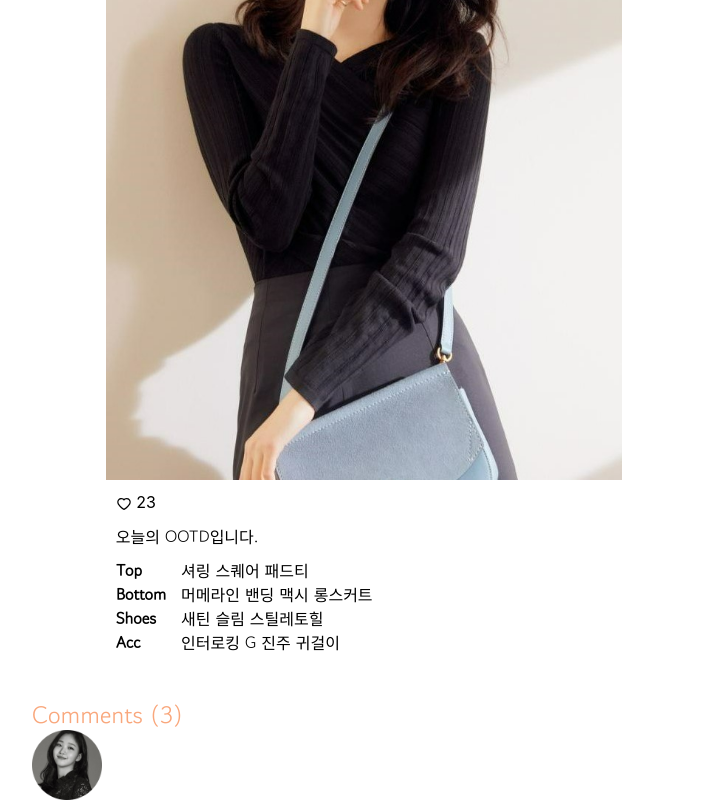
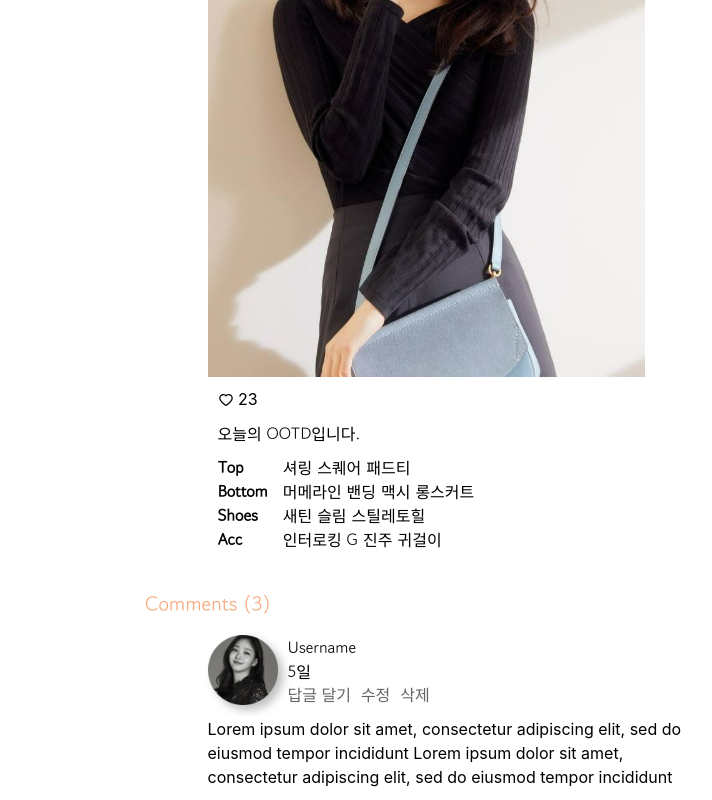
Before and after one commit to KimSeongKyu/mabcci, a React (Create React App) app in the folder frontend/mabcci/: page /OOTDDetail/1/1 in a window 1280 px wide. Shown: the part 316-1116 px from the top of the page, without its empty margins (239-951 px from the left). Built offline with nearby package versions, Linux system fonts and the light colour scheme; a web font is replaced by a local one.

Commit message:
[S05P13C107-37] [FE-seongaeee] feat: OOTD 상세 조회 업데이트 이벤트 추가

```diff
--- a/frontend/mabcci/src/Components/Pages/ServicePage/OOTD/OOTDDetail/OOTDBottom.js
+++ b/frontend/mabcci/src/Components/Pages/ServicePage/OOTD/OOTDDetail/OOTDBottom.js
@@ -5,10 +5,28 @@ const OOTDBottom = () => {
   return (
     <footer className="detail-bottom">
       <div className="detail-comments-title">
-        <h4>Comments (3)</h4>
+        <h5>Comments (3)</h5>
       </div>
       <div className="detail-comments">
-        <img src={userphoto} alt="UserImage" width="70" />
+        <div className="detail-comment">
+          <div className="detail-comment-info">
+            <div className="detail-comment-info-photo">
+              <img src={userphoto} alt="UserImage" width="70" />
+            </div>
+            <div className="detail-comment-info-content">
+              <p>Username</p>
+              <p>5일</p>
+              <button type="button">답글 달기</button>
+              <button type="button">수정</button>
+              <button type="button">삭제</button>
+            </div>
+          </div>
+          <div className="detail-comment-content">
+            Lorem ipsum dolor sit amet, consectetur adipiscing elit, sed do
+            eiusmod tempor incididunt Lorem ipsum dolor sit amet, consectetur
+            adipiscing elit, sed do eiusmod tempor incididunt
+          </div>
+        </div>
       </div>
     </footer>
   );
--- a/frontend/mabcci/src/Components/Pages/ServicePage/OOTD/OOTDDetail/OOTDDetail.css
+++ b/frontend/mabcci/src/Components/Pages/ServicePage/OOTD/OOTDDetail/OOTDDetail.css
@@ -1,3 +1,7 @@
+.detail-container {
+  padding-left: 10%;
+}
+
 .detail-header {
   text-align: left;
   margin-left: 10px;
@@ -36,13 +40,13 @@
   height: auto;
   position: relative;
   left: 10%;
-  right: 10%;
+  width: 100%;
 }
 
 .detail-ootd {
   position: relative;
   left: 10%;
-  right: 10%;
+  width: 100%;
 }
 
 .detail-ootd-like {
@@ -74,8 +78,44 @@
   margin-top: 5%;
 }
 
-.detail-comments-title > h4 {
+.detail-comments-title > h5 {
   color: var(--main-color-1);
+  margin-bottom: 3%;
+}
+
+.detail-comments {
+  position: relative;
+  margin-left: 10%;
+  margin-right: 10%;
+}
+
+.detail-comment {
+  display: flex;
+  flex-direction: column;
+}
+
+.detail-comment-info {
+  display: flex;
+  flex-direction: row;
+  margin-bottom: 2%;
+}
+
+.detail-comment-info-photo {
+  margin-right: 2%;
+  filter: drop-shadow(5px 5px 4px rgba(0, 0, 0, 0.25));
+}
+
+.detail-comment-info-content > button {
+  margin-right: 10px;
+  background-color: var(--main-color-4);
+  cursor: pointer;
+  opacity: 0.6;
+  transition: 0.3s;
+}
+
+.detail-comment-info-content > button:hover {
+  color: var(--main-color-1);
+  opacity: 1;
 }
 
 @media screen and (min-width: 576px) {
--- a/frontend/mabcci/src/Components/Pages/ServicePage/OOTD/OOTDDetail/OOTDDetail.js
+++ b/frontend/mabcci/src/Components/Pages/ServicePage/OOTD/OOTDDetail/OOTDDetail.js
@@ -6,7 +6,7 @@ import OOTDBottom from './OOTDBottom';
 
 const OOTDDetail = () => {
   return (
-    <div className="container">
+    <div className="container detail-container">
       <OOTDHeader />
       <OOTDContent />
       <OOTDBottom />
```
